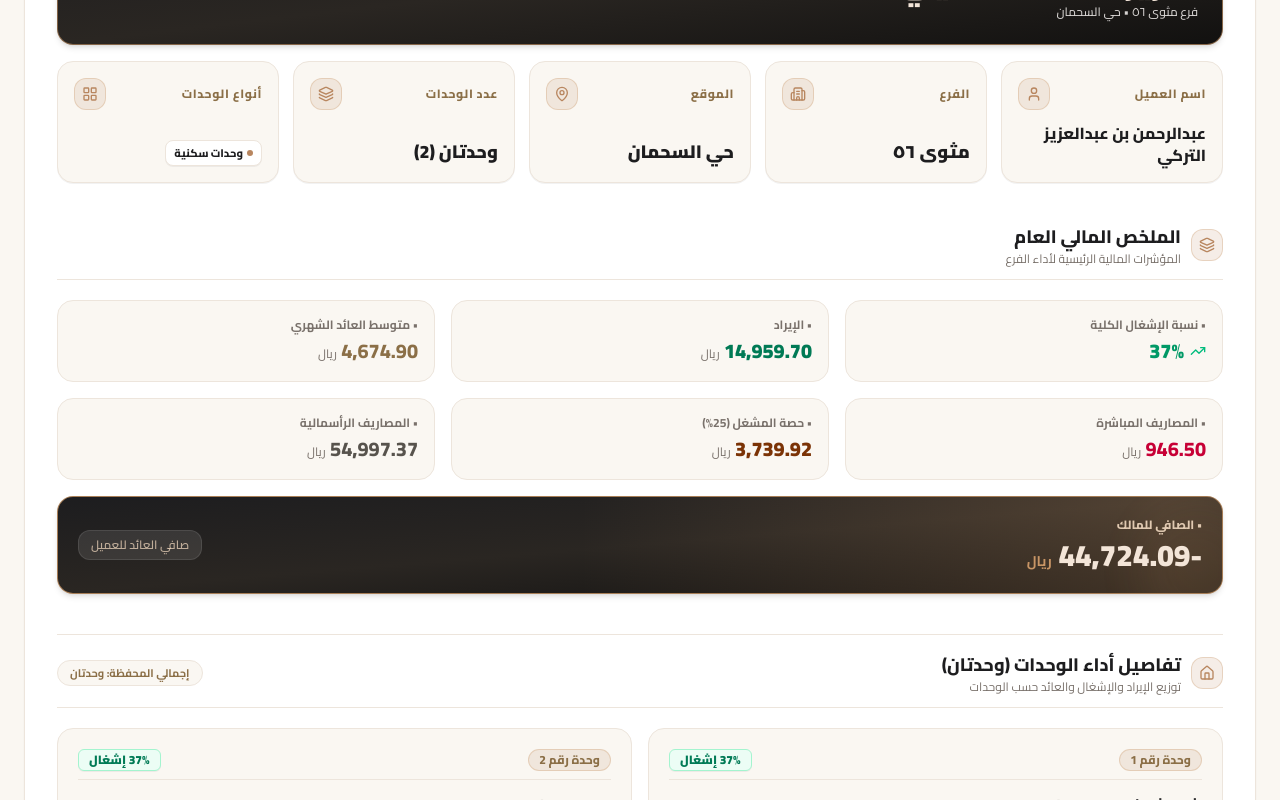
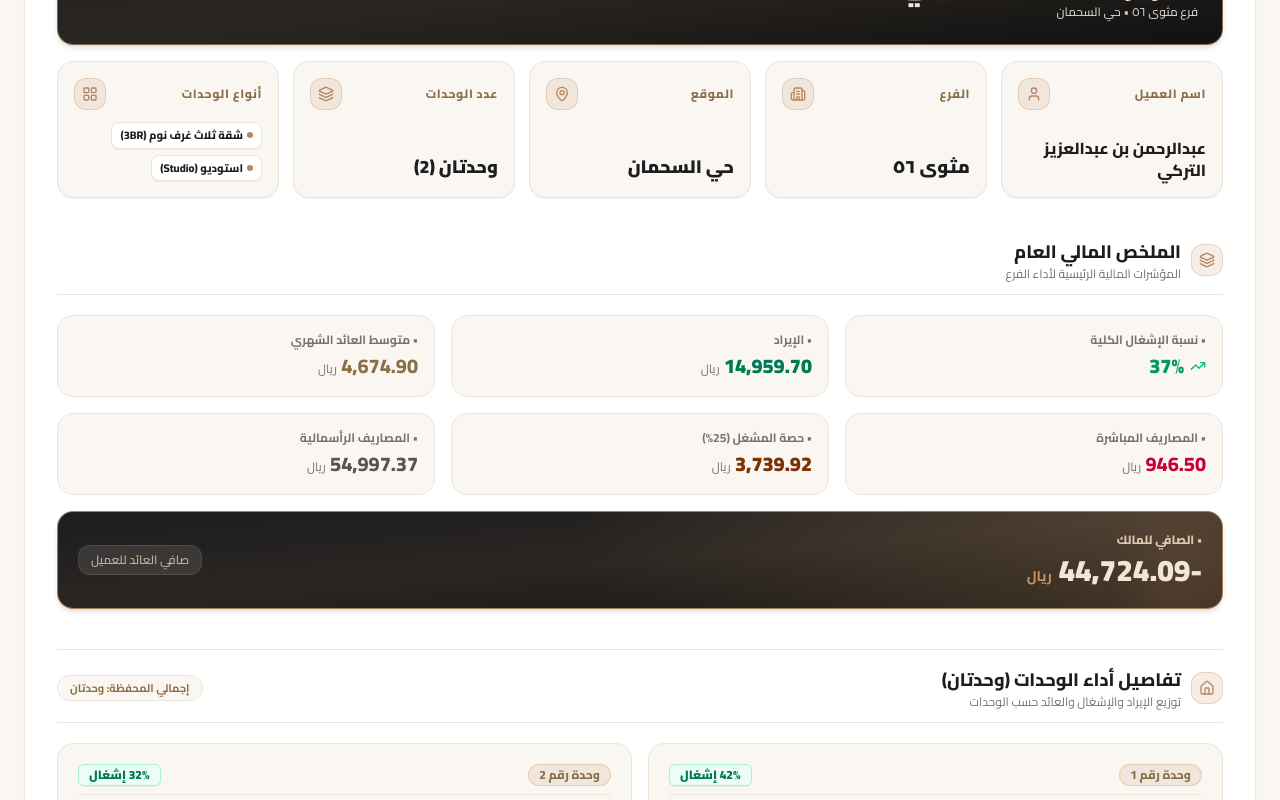
Before and after one commit to AmmarCFO/Abdulrahman-Al-Turki, a React (Vite) app: page / in a window 1280 px wide. Shown: the part 820-1620 px from the top of the page. Built offline with nearby package versions, Linux system fonts and the light colour scheme.

Commit message:
feat: dynamic unit reporting and occupancy updates
Map unit report labels dynamically in the dashboard and update occupancy metrics in the data layer for accuracy.

```diff
--- a/src/components/OperatingReportBoard.tsx
+++ b/src/components/OperatingReportBoard.tsx
@@ -161,10 +161,25 @@ export const OperatingReportBoard: React.FC<OperatingReportBoardProps> = ({
                 </div>
               </div>
               <div className="flex flex-wrap gap-1.5 pt-0.5">
-                <span className="inline-flex items-center gap-1 bg-white text-[#1d1d1f] px-2 py-1 rounded-lg border border-[#EDE5DC] text-[11px] font-extrabold shadow-2xs">
-                  <span className="w-1.5 h-1.5 rounded-full bg-[#B8865F]" />
-                  {isAr ? 'وحدات سكنية' : 'Residential Units'}
-                </span>
+                {report.unitReports && report.unitReports.length > 0 ? (
+                  report.unitReports.map((u) => (
+                    <span key={u.id} className="inline-flex items-center gap-1 bg-white text-[#1d1d1f] px-2 py-1 rounded-lg border border-[#EDE5DC] text-[11px] font-extrabold shadow-2xs">
+                      <span className="w-1.5 h-1.5 rounded-full bg-[#B8865F]" />
+                      {u.unitName[isAr ? 'ar' : 'en']}
+                    </span>
+                  ))
+                ) : (
+                  <>
+                    <span className="inline-flex items-center gap-1 bg-white text-[#1d1d1f] px-2 py-1 rounded-lg border border-[#EDE5DC] text-[11px] font-extrabold shadow-2xs">
+                      <span className="w-1.5 h-1.5 rounded-full bg-[#B8865F]" />
+                      {isAr ? 'شقة ثلاث غرف نوم (3BR)' : '3 Bedrooms (3BR)'}
+                    </span>
+                    <span className="inline-flex items-center gap-1 bg-white text-[#1d1d1f] px-2 py-1 rounded-lg border border-[#EDE5DC] text-[11px] font-extrabold shadow-2xs">
+                      <span className="w-1.5 h-1.5 rounded-full bg-[#B8865F]" />
+                      {isAr ? 'استوديو (Studio)' : 'Studio'}
+                    </span>
+                  </>
+                )}
               </div>
             </div>
           </div>
--- a/src/data.ts
+++ b/src/data.ts
@@ -102,7 +102,7 @@ export const initialOperatingReports: OperatingReport[] = [
         id: "U1-3BR",
         unitNumber: "1",
         unitName: { ar: "شقة ثلاث غرف نوم (3BR)", en: "3 Bedrooms (3BR)" },
-        occupancyRate: 37,
+        occupancyRate: 42,
         periodRevenue: 11721.95,
         collectedRevenue: 11721.95,
         operatorShare: 2930.49,
@@ -112,7 +112,7 @@ export const initialOperatingReports: OperatingReport[] = [
         id: "U2-STUDIO",
         unitNumber: "2",
         unitName: { ar: "استوديو (Studio)", en: "Studio" },
-        occupancyRate: 37,
+        occupancyRate: 32,
         periodRevenue: 3237.75,
         collectedRevenue: 3237.75,
         operatorShare: 809.43,
@@ -125,29 +125,29 @@ export const initialOperatingReports: OperatingReport[] = [
       {
         monthKey: "2026-04",
         monthName: { ar: "أبريل ٢٠٢٦", en: "April 2026" },
-        occupancyRate: 19.5,
-        studioRate: 0,
-        threeBedRate: 39
+        occupancyRate: 30,
+        studioRate: 20,
+        threeBedRate: 40
       },
       {
         monthKey: "2026-05",
         monthName: { ar: "مايو ٢٠٢٦", en: "May 2026" },
-        occupancyRate: 36,
+        occupancyRate: 37,
         studioRate: 32,
-        threeBedRate: 40
+        threeBedRate: 42
       },
       {
         monthKey: "2026-06",
         monthName: { ar: "يونيو ٢٠٢٦", en: "June 2026" },
-        occupancyRate: 20,
-        studioRate: 34,
+        occupancyRate: 21,
+        studioRate: 36,
         threeBedRate: 6
       },
       {
         monthKey: "2026-07",
         monthName: { ar: "يوليو ٢٠٢٦", en: "July 2026" },
-        occupancyRate: 57.5,
-        studioRate: 35,
+        occupancyRate: 60,
+        studioRate: 40,
         threeBedRate: 80
       }
     ],
```
